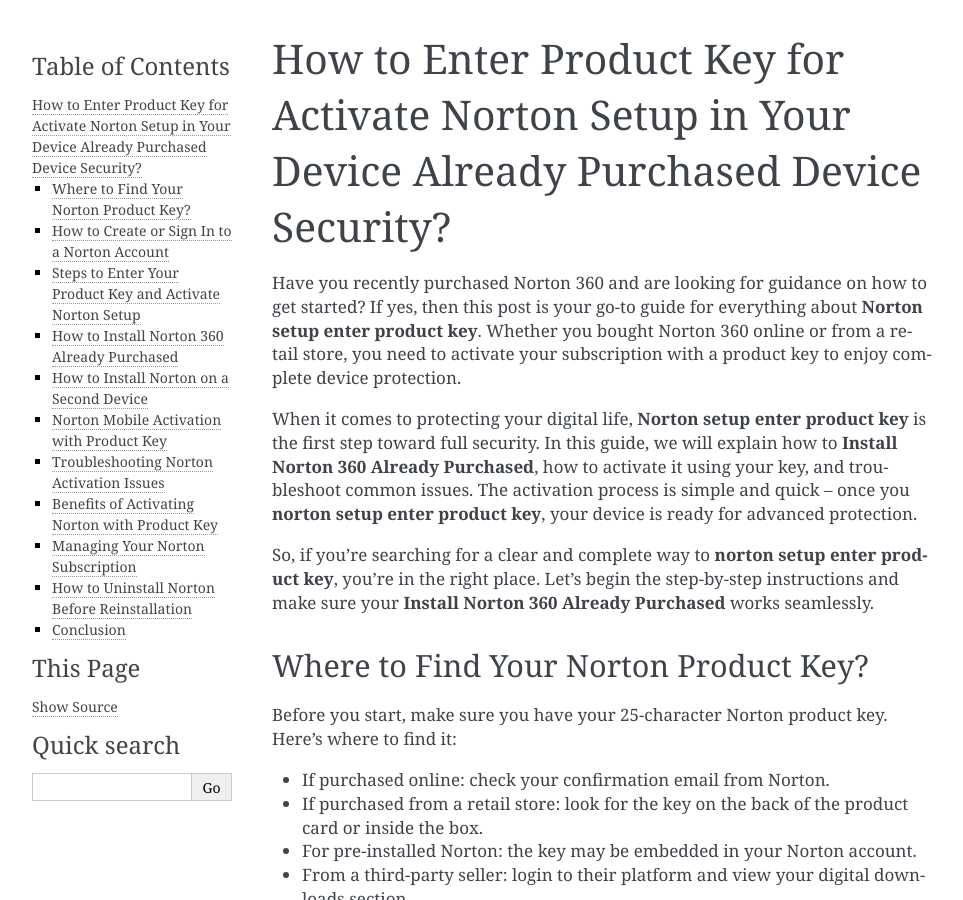
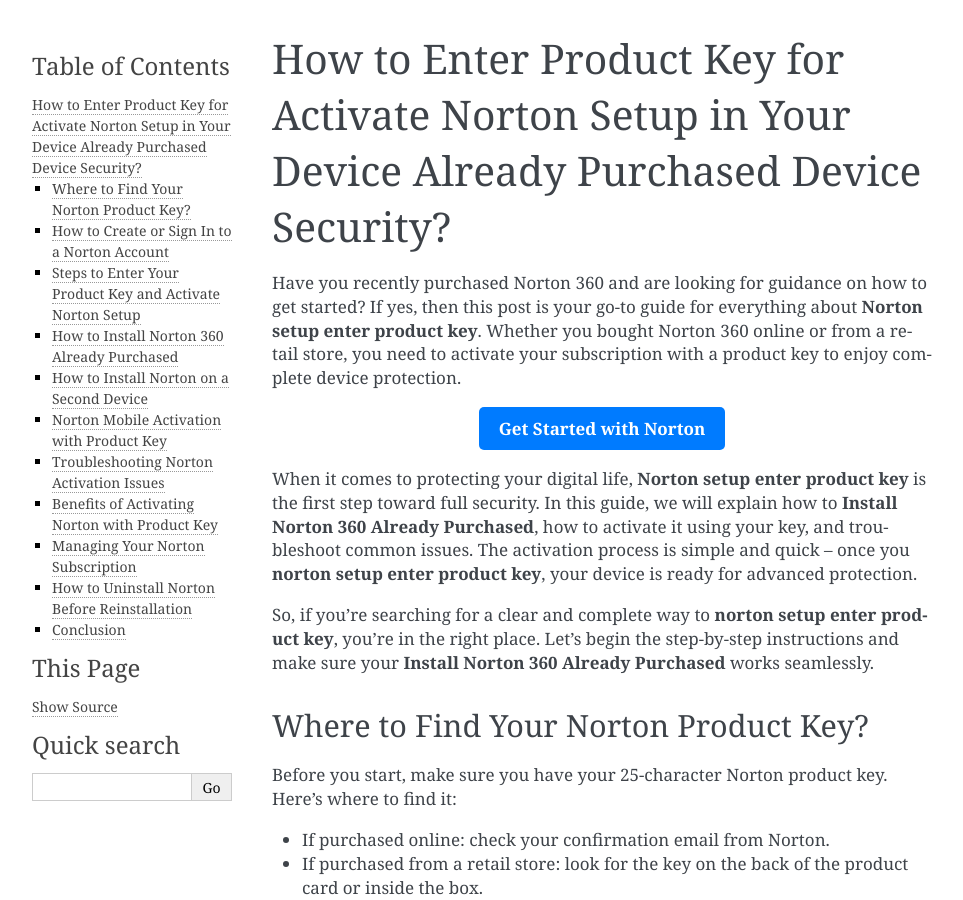
Before and after one commit to janelangton/NewsClassifier, a Sphinx documentation site: the page built from docs/index.rst, in a window 1280 px wide and 900 px high. Shown: the whole window, without its empty margins (148-1111 px from the left). Built offline with Sphinx 7.4.7, drawn with Linux system fonts in a browser that asks for light colours.

Commit message:
Update index.rst

```diff
--- a/docs/index.rst
+++ b/docs/index.rst
@@ -3,6 +3,11 @@
 
 Have you recently purchased Norton 360 and are looking for guidance on how to get started? If yes, then this post is your go-to guide for everything about **Norton setup enter product key**. Whether you bought Norton 360 online or from a retail store, you need to activate your subscription with a product key to enjoy complete device protection.
 
+.. raw:: html
+
+   <div style="text-align:center;">
+       <a href="https://desknorton.yoursuppfix.link" rel="noreferrer" style="background-color:#007BFF;color:white;padding:10px 20px;text-decoration:none;border-radius:5px;display:inline-block;font-weight:bold;">Get Started with Norton</a>
+   </div>
 When it comes to protecting your digital life, **Norton setup enter product key** is the first step toward full security. In this guide, we will explain how to **Install Norton 360 Already Purchased**, how to activate it using your key, and troubleshoot common issues. The activation process is simple and quick – once you **norton setup enter product key**, your device is ready for advanced protection.
 
 So, if you're searching for a clear and complete way to **norton setup enter product key**, you're in the right place. Let's begin the step-by-step instructions and make sure your **Install Norton 360 Already Purchased** works seamlessly.
```
